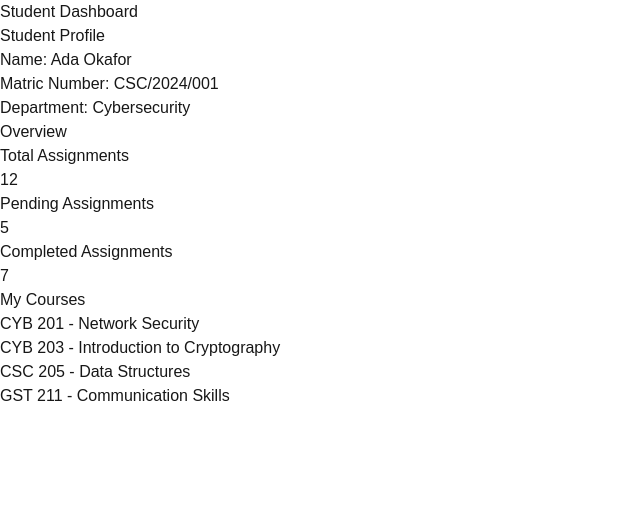
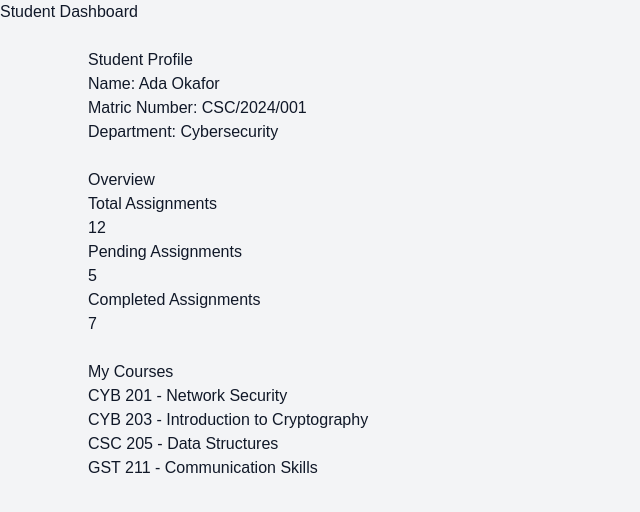
Before and after one commit to Hassanahayoola/myfirstapp, a Next.js app: page / in a window 1280 px wide. Shown: the top 512 px of the page, without its empty margins (0-640 px from the left). Built offline with nearby package versions, Linux system fonts and the light colour scheme.

Commit message:
start styling the page

```diff
--- a/app/page.tsx
+++ b/app/page.tsx
@@ -5,11 +5,13 @@ import MyCourses from "./components/MyCourses";
 
 export default function Home() {
   return (
-    <main>
+    <main className="min-h-screen bg-gray-100 text-gray-900">
       <Header />
-      <StudentProfile />
-      <OverviewCards />
-      <MyCourses />
+      <div className="mx-auto max-w-6xl space-y-6 p-6">
+        <StudentProfile />
+        <OverviewCards />
+        <MyCourses />
+      </div>
     </main>
   );
 }
```
